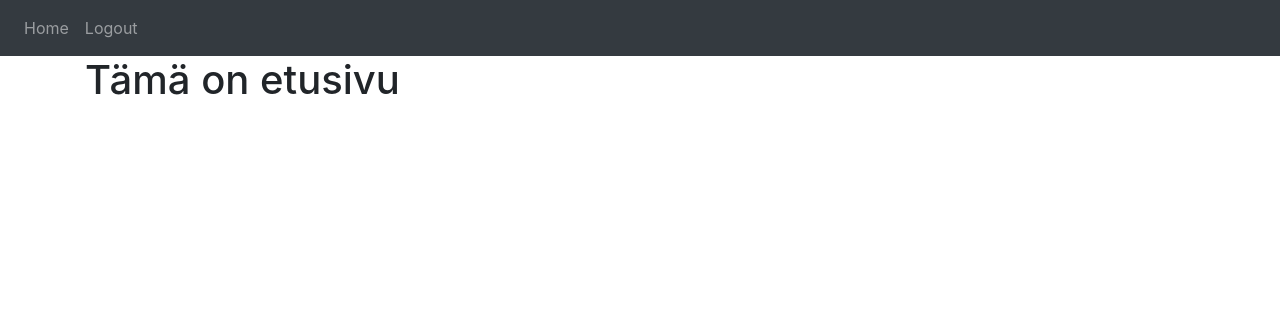
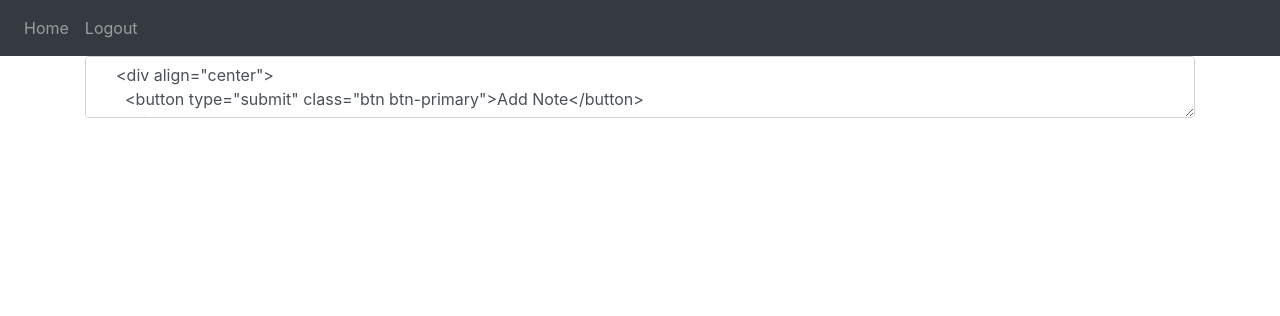
Before and after one commit to jounikivi/FlaskApp_tutorial, a Flask app: page / in a window 1280 px wide. Shown: the top 316 px of the page. Run offline with Flask 2, Linux system fonts and the light colour scheme; a user stored in the database is signed in; some libraries are stand-ins or nearby versions.

Commit message:
Update home.html

```diff
--- a/website/templates/home.html
+++ b/website/templates/home.html
@@ -1,4 +1,10 @@
 {% extends 'base.html' %} {% block title %}Home{% endblock title %} {% block
 content %}
-<h1>Tämä on etusivu</h1>
+<form method="POST">
+  <textarea name="note" id="note" class="form-control">
+    <div align="center">
+      <button type="submit" class="btn btn-primary">Add Note</button>
+    </div>
+  </textarea>
+</form>
 {% endblock %}
```
